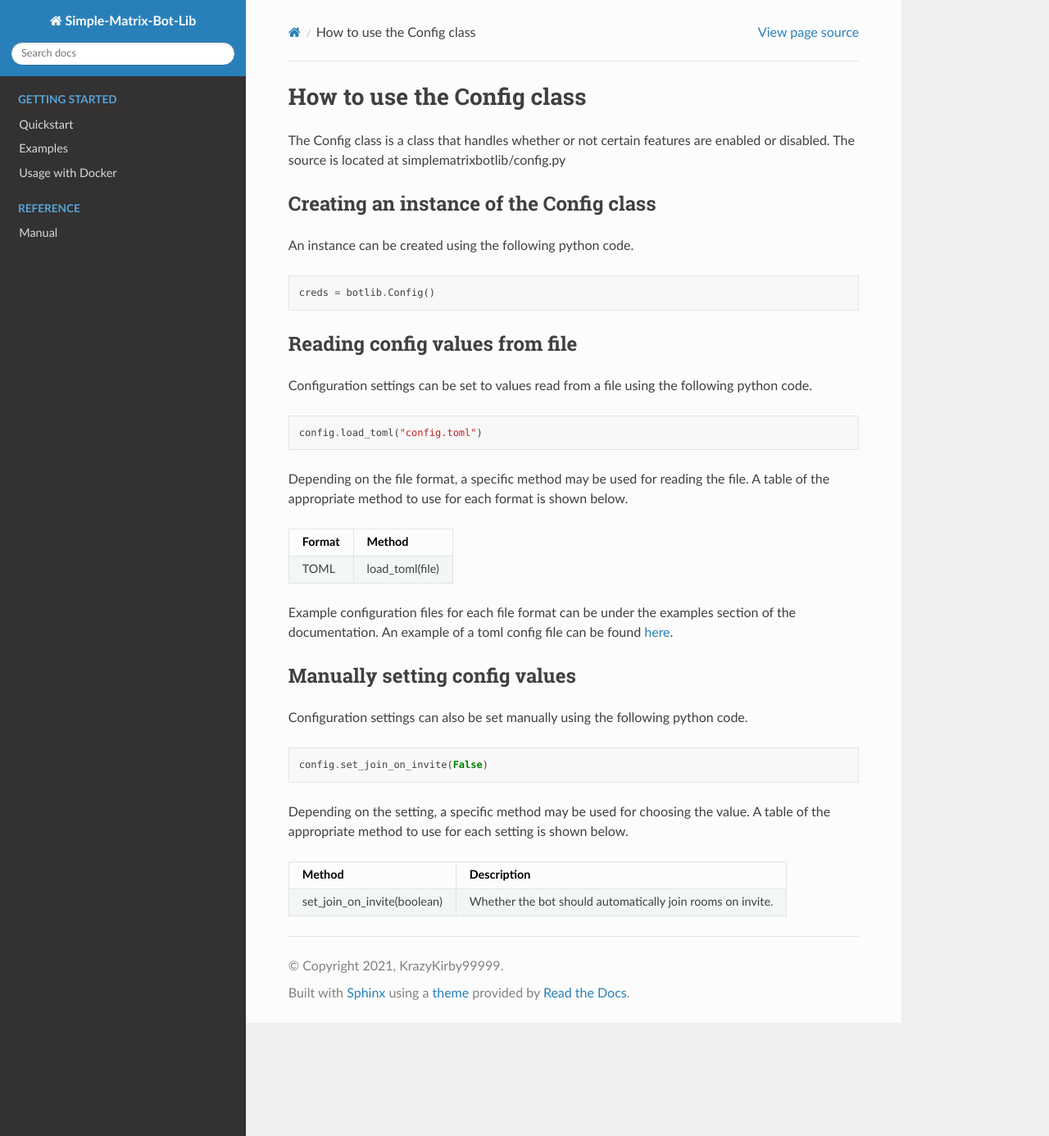
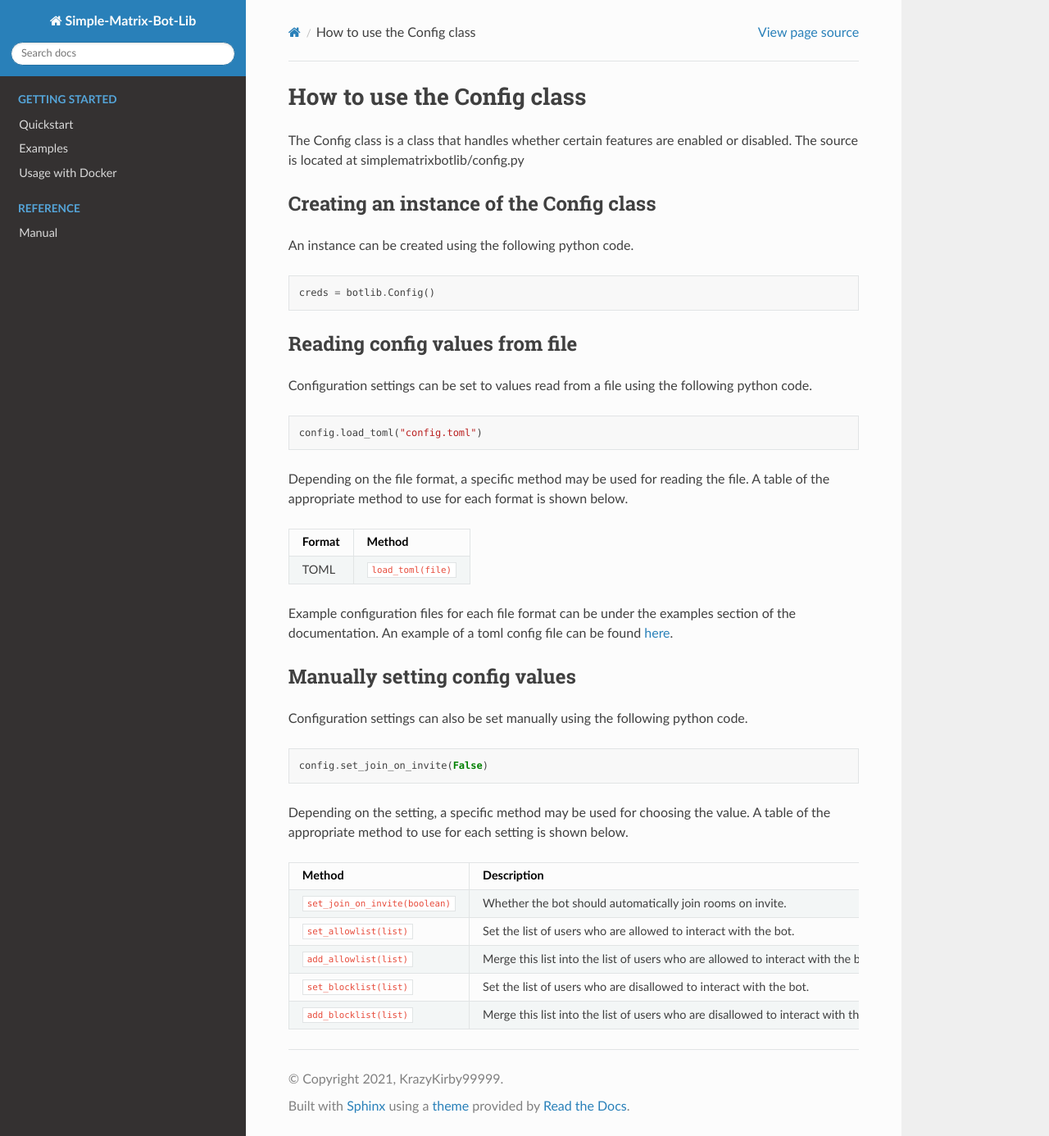
Before and after one commit to imbev/simplematrixbotlib, a Sphinx documentation site: the page built from doc/manual/config.md, in a window 1280 px wide and 1386 px high. Shown: the whole window at 82% size. Built offline with Sphinx 7.4.7 and the Read the Docs theme 2.0.0, drawn with Linux system fonts in a browser that asks for light colours.

Commit message:
docs: 📝 configure who can use the bot

````diff
--- a/doc/manual/config.md
+++ b/doc/manual/config.md
@@ -1,5 +1,5 @@
 ### How to use the Config class
-The Config class is a class that handles whether or not certain features are enabled or disabled. The source is located at simplematrixbotlib/config.py
+The Config class is a class that handles whether certain features are enabled or disabled. The source is located at simplematrixbotlib/config.py
 
 #### Creating an instance of the Config class
 An instance can be created using the following python code.
@@ -14,9 +14,9 @@ config.load_toml("config.toml")
 ```
 Depending on the file format, a specific method may be used for reading the file. A table of the appropriate method to use for each format is shown below.
 
-| Format | Method          |
-|--------|-----------------|
-| TOML   | load_toml(file) |
+| Format | Method            |
+|--------|-------------------|
+| TOML   | `load_toml(file)` |
 
 Example configuration files for each file format can be under the examples section of the documentation. An example of a toml config file can be found [here](https://simple-matrix-bot-lib.readthedocs.io/en/latest/examples.html#bot-config-file-in-toml-format).
 
@@ -29,4 +29,8 @@ Depending on the setting, a specific method may be used for choosing the value.
 
 | Method                      | Description                                  |
 |-----------------------------|----------------------------------------------|
-| set_join_on_invite(boolean) | Whether the bot should automatically join rooms on invite. |
+| `set_join_on_invite(boolean)` | Whether the bot should automatically join rooms on invite. |
+| `set_allowlist(list)` | Set the list of users who are allowed to interact with the bot. |
+| `add_allowlist(list)` | Merge this list into the list of users who are allowed to interact with the bot. |
+| `set_blocklist(list)` | Set the list of users who are disallowed to interact with the bot. |
+| `add_blocklist(list)` | Merge this list into the list of users who are disallowed to interact with the bot. |
````
